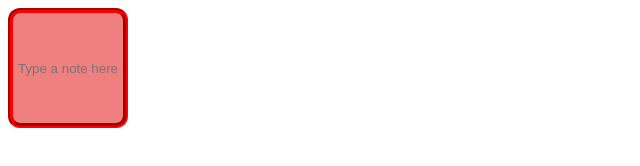
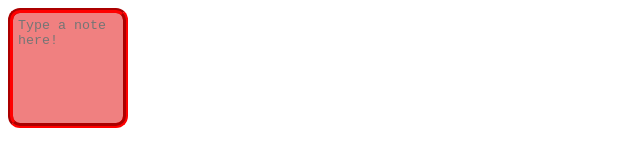
Before and after one commit to w8late/sticky_notes, a plain HTML site: page index.html in a window 1280 px wide. Shown: the whole page, without its empty margins (0-640 px from the left). Drawn offline with Linux system fonts and the light colour scheme.

Commit message:
replaced input with textarea

```diff
--- a/index.html
+++ b/index.html
@@ -8,8 +8,6 @@
     </head>
     <body>
         <script defer src="main.js"></script>
-        <input type="text" class="note" placeholder="Type a note here!">
-
-        </input>
+        <textarea type="text" class="note" placeholder="Type a note here!"></textarea>
     </body>
 </html>
--- a/style.css
+++ b/style.css
@@ -9,4 +9,5 @@
     border-radius: 10%;
     border-color: red;
     border: groove 0.375em red;
+    resize: none;
 }
```
